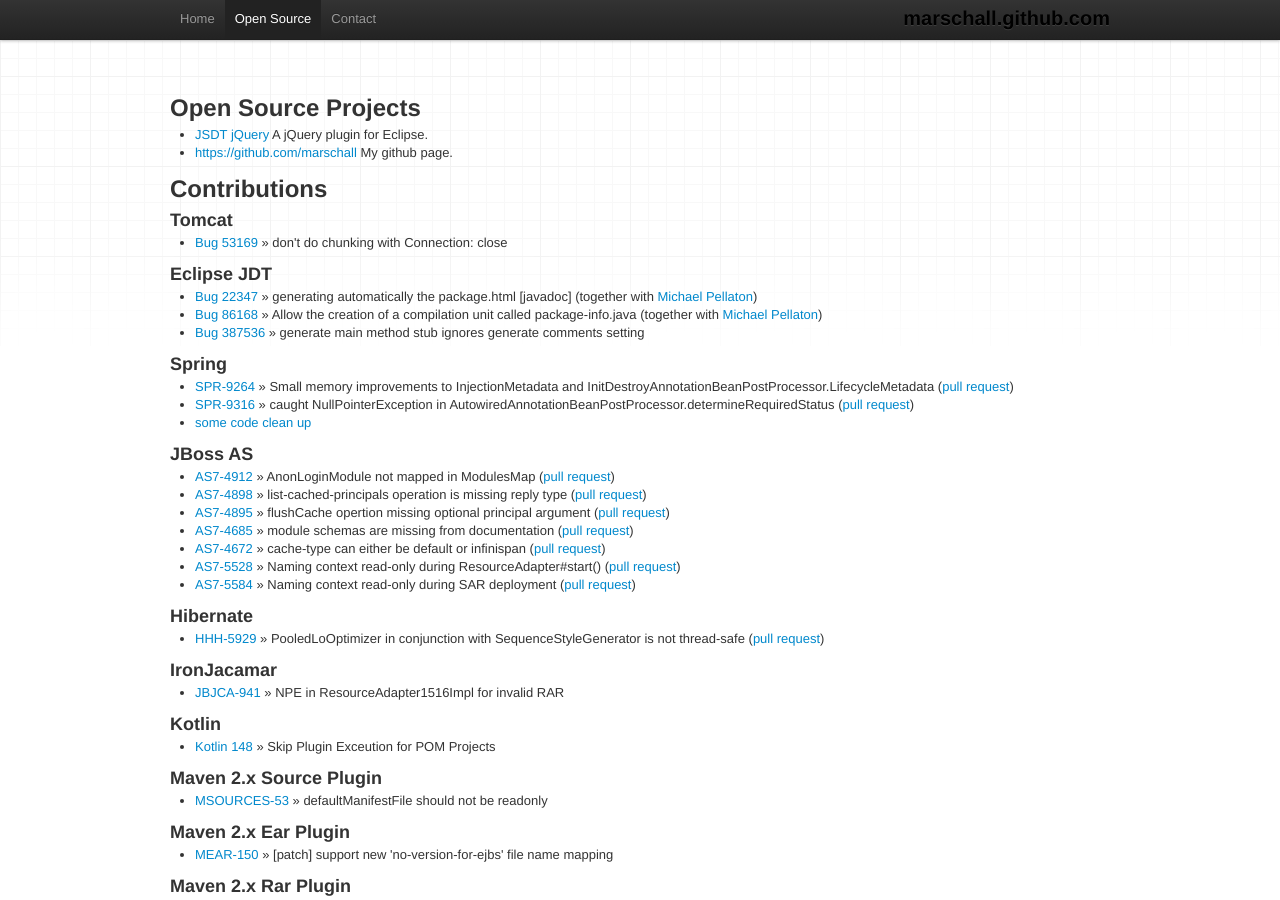
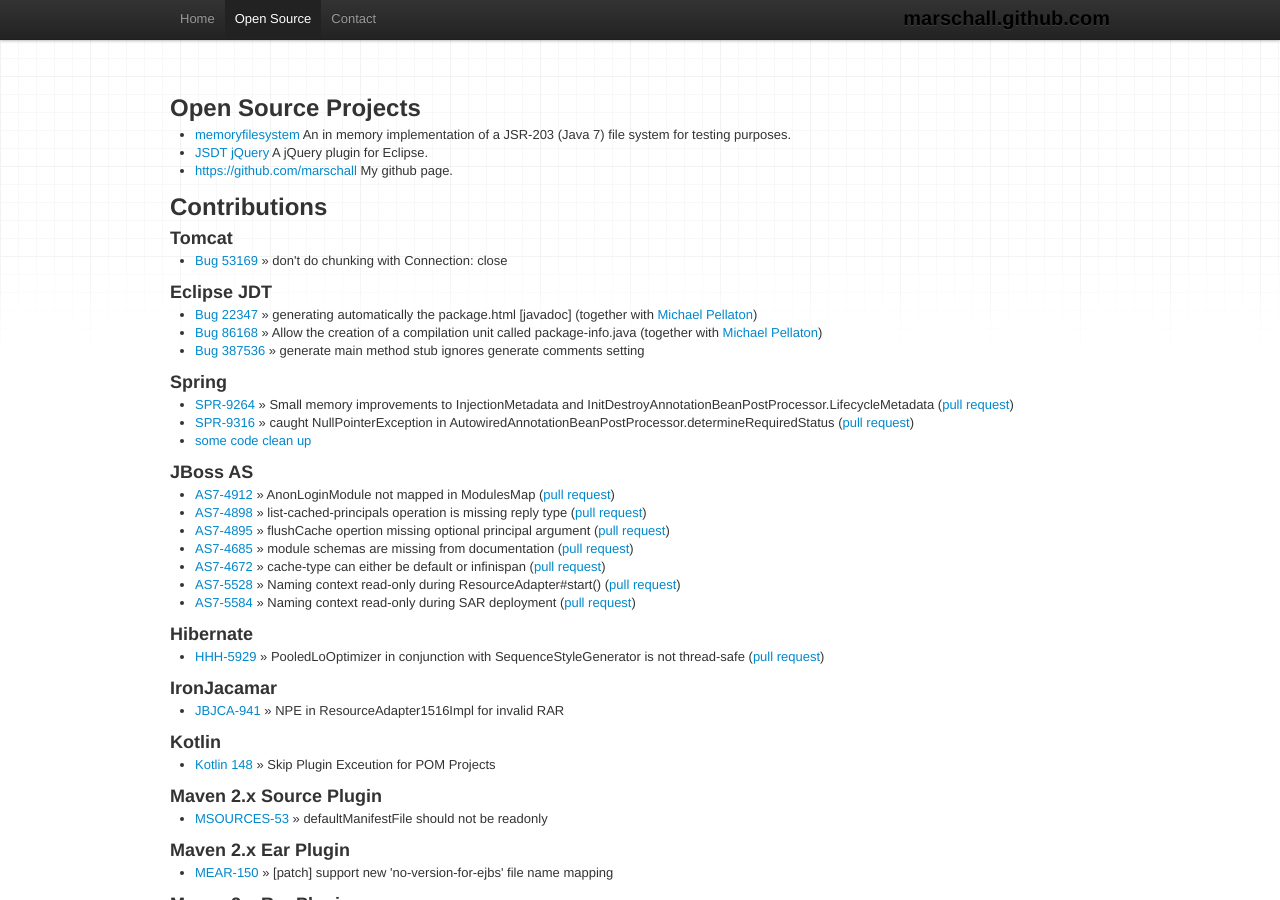
Before and after one commit to marschall/marschall.github.com, a Jekyll site: the page built from open-source.html, in a window 1280 px wide and 900 px high. Built offline with Jekyll 4.4.1, drawn with Linux system fonts in a browser that asks for light colours.

Commit message:
add memoryfilesystem

```diff
--- a/open-source.html
+++ b/open-source.html
@@ -5,6 +5,7 @@
 
 <h2>Open Source Projects</h2>
 <ul>
+  <li><a href="https://github.com/marschall/memoryfilesystem">memoryfilesystem</a> An in memory implementation of a JSR-203 (Java 7) file system for testing purposes.</li>
   <li><a href="http://marketplace.eclipse.org/content/jsdt-jquery">JSDT jQuery</a> A jQuery plugin for Eclipse.</li>
   <li><a href="https://github.com/marschall">https://github.com/marschall</a> My github page.</li>
 </ul>
```
